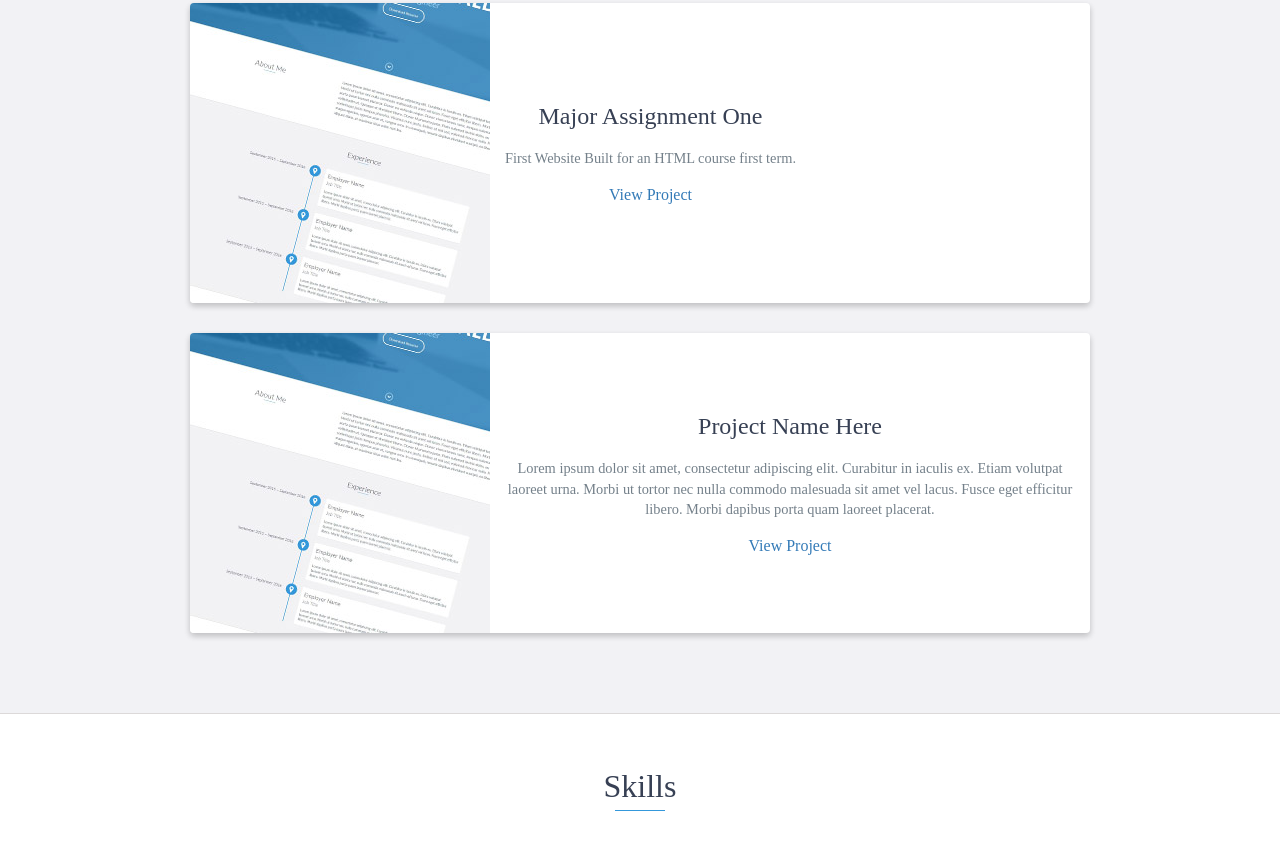
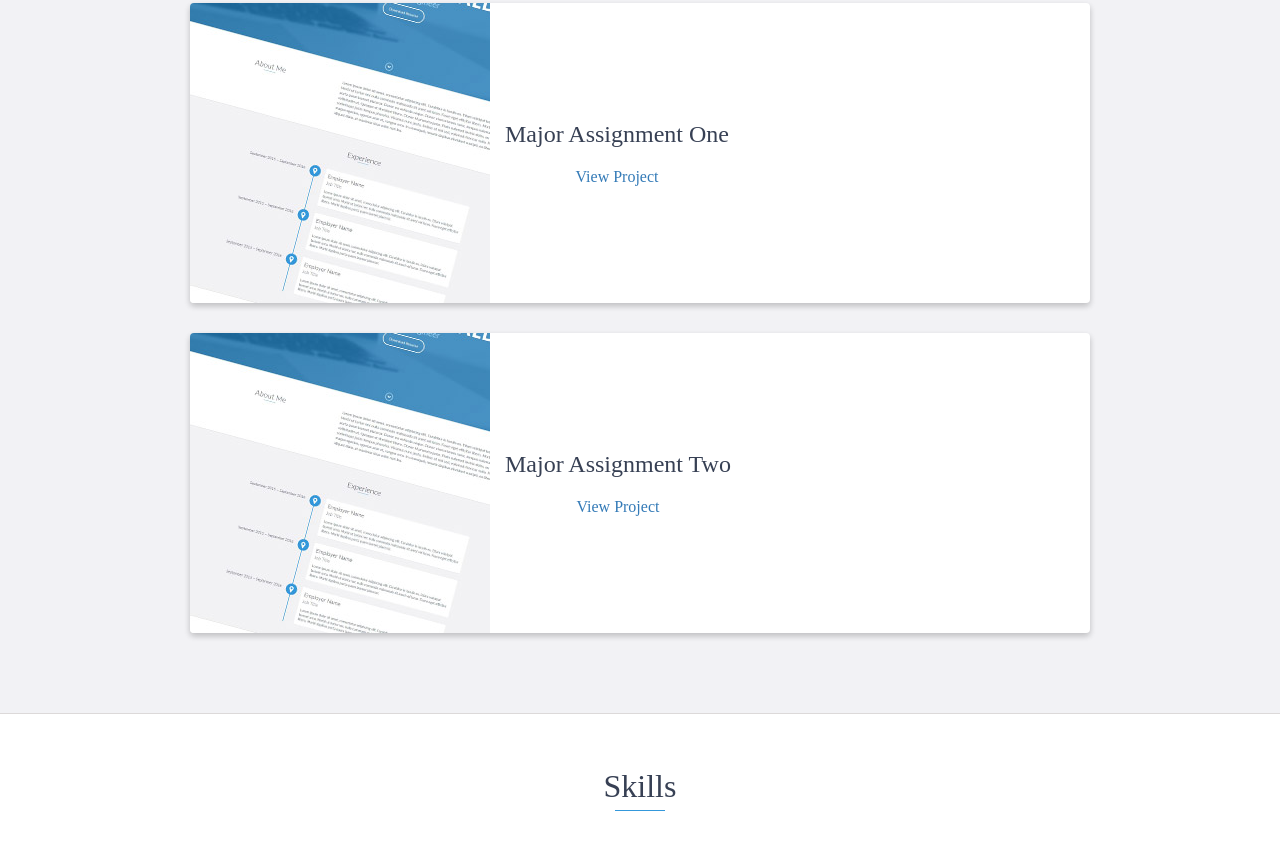
Before and after one commit to jvandenheuvel/jvandenheuvel.github.io, a website: page index.html in a window 1280 px wide. Shown: the part 2297-3154 px from the top of the page. Drawn offline with nearby package versions, Linux system fonts and the light colour scheme.

Commit message:
Update index.html

```diff
--- a/index.html
+++ b/index.html
@@ -145,7 +145,6 @@
                     <div class="project-info">
                         <h3>Major Assignment One</h3>
                         <p>
-                            First Website Built for an HTML course first term.
                         </p>
                         <a href="Major Assignment 1/default.html">View Project</a>
                     </div>
@@ -159,11 +158,10 @@
                     </div>
                     <!-- End .project-image -->
                     <div class="project-info">
-                        <h3>Project Name Here</h3>
+                        <h3>Major Assignment Two</h3>
                         <p>
-                            Lorem ipsum dolor sit amet, consectetur adipiscing elit. Curabitur in iaculis ex. Etiam volutpat laoreet urna. Morbi ut tortor nec nulla commodo malesuada sit amet vel lacus. Fusce eget efficitur libero. Morbi dapibus porta quam laoreet placerat.
                         </p>
-                        <a href="#">View Project</a>
+                        <a href="Jesse_vandenHeuvela2/index.html">View Project</a>
                     </div>
                     <!-- End .project-info -->
                 </div>
```
